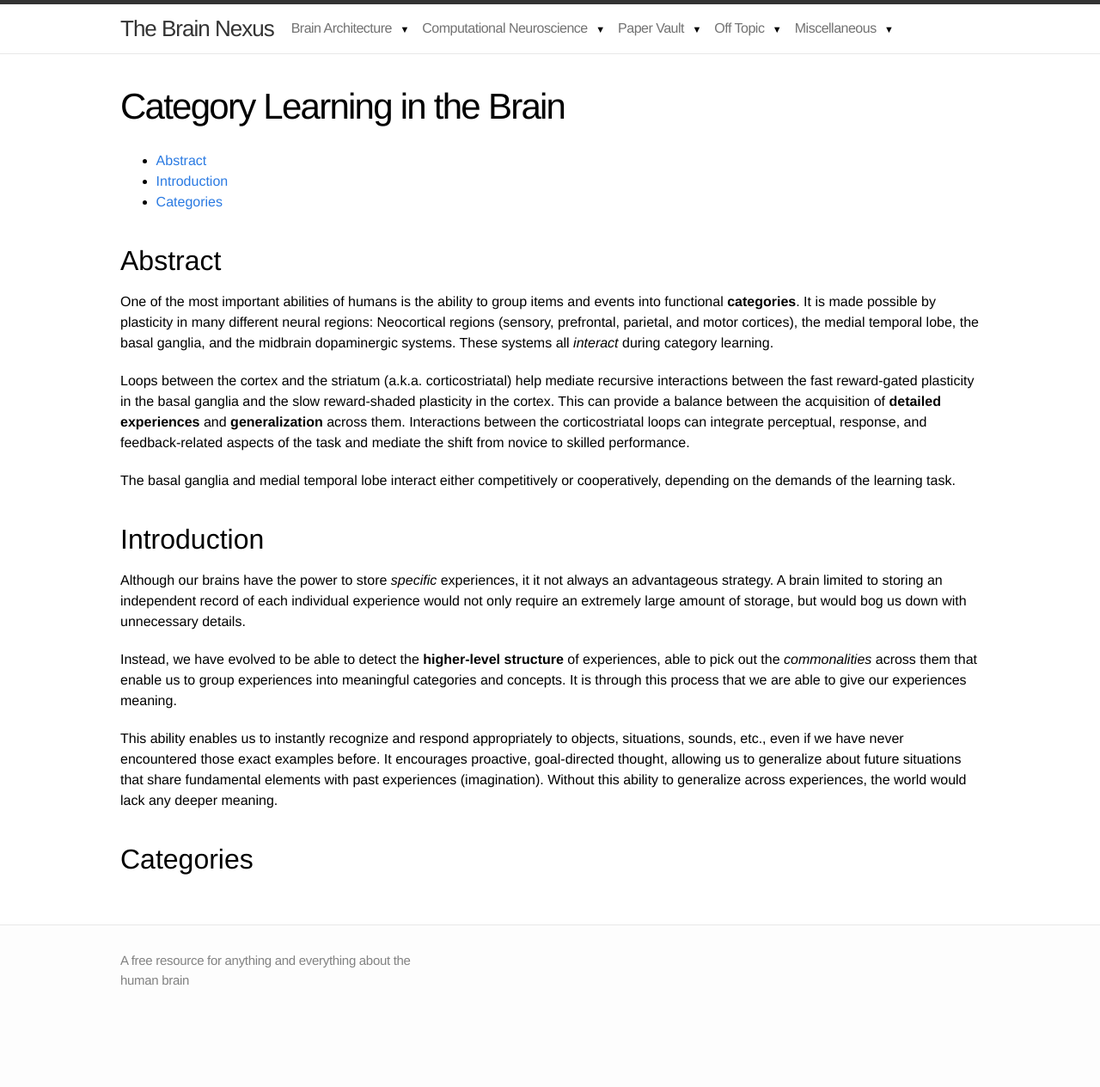
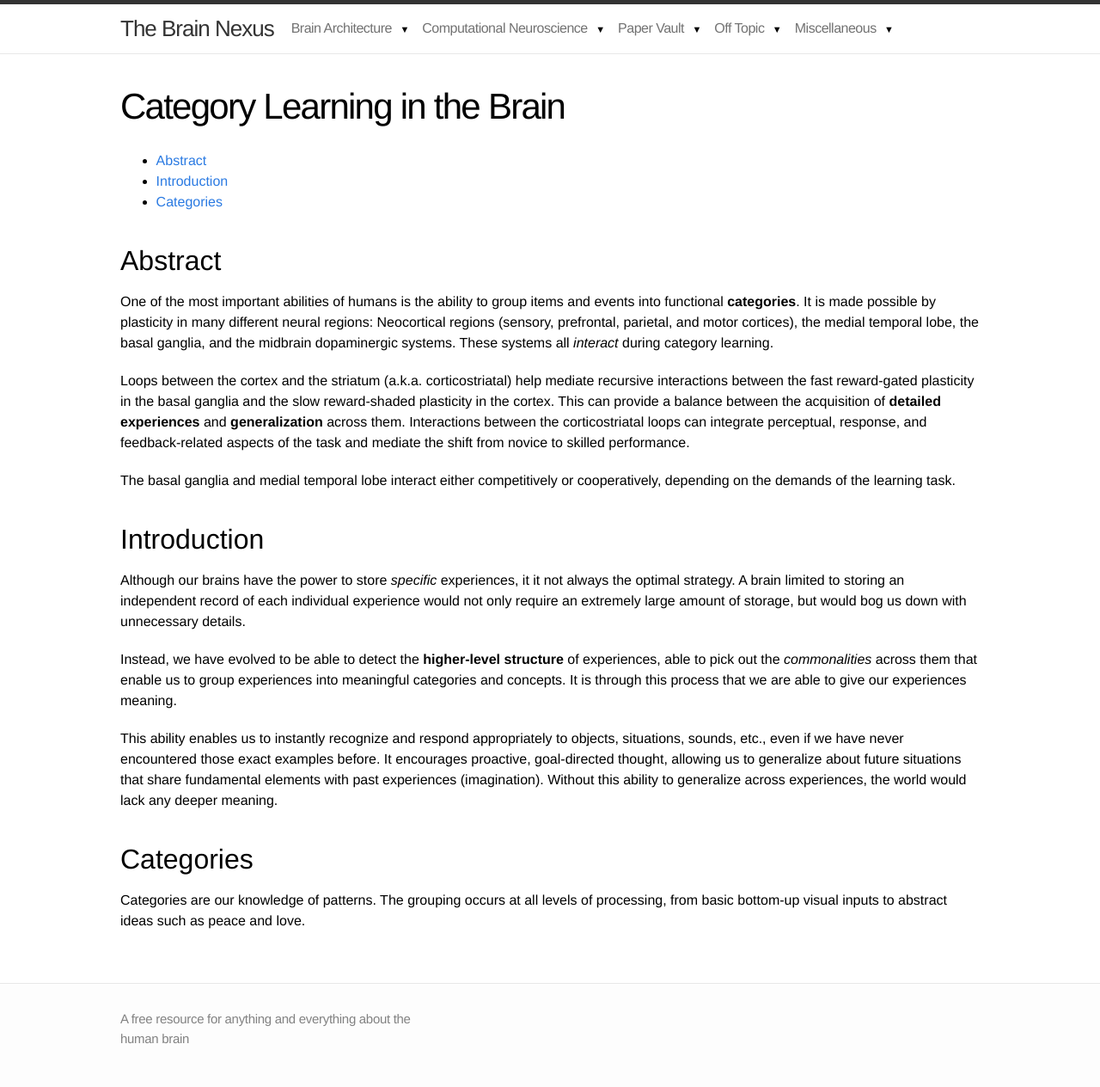
Before and after one commit to mdelsole/brain-nexus, a Jekyll site: the page built from paper-vault/high-level-cognition/category-learning/category-learning-in-the-brain.markdown, in a window 1280 px wide. Shown: the whole page at 86% size. Built offline with Jekyll 4.4.1, drawn with Linux system fonts in a browser that asks for light colours; before the commit the page ends 1196 px from its top, so only the background shows below that.

Commit message:
Update category-learning-in-the-brain.markdown

```diff
--- a/paper-vault/high-level-cognition/category-learning/category-learning-in-the-brain.markdown
+++ b/paper-vault/high-level-cognition/category-learning/category-learning-in-the-brain.markdown
@@ -18,10 +18,12 @@ The basal ganglia and medial temporal lobe interact either competitively or coop
 
 # Introduction
 
-Although our brains have the power to store *specific* experiences, it it not always an advantageous strategy. A brain limited to storing an independent record of each individual experience would not only require an extremely large amount of storage, but would bog us down with unnecessary details.
+Although our brains have the power to store *specific* experiences, it it not always the optimal strategy. A brain limited to storing an independent record of each individual experience would not only require an extremely large amount of storage, but would bog us down with unnecessary details.
 
 Instead, we have evolved to be able to detect the **higher-level structure** of experiences, able to pick out the *commonalities* across them that enable us to group experiences into meaningful categories and concepts. It is through this process that we are able to give our experiences meaning.
 
 This ability enables us to instantly recognize and respond appropriately to objects, situations, sounds, etc., even if we have never encountered those exact examples before. It encourages proactive, goal-directed thought, allowing us to generalize about future situations that share fundamental elements with past experiences (imagination). Without this ability to generalize across experiences, the world would lack any deeper meaning.
 
 # Categories
+
+Categories are our knowledge of patterns. The grouping occurs at all levels of processing, from basic bottom-up visual inputs to abstract ideas such as peace and love.
```
